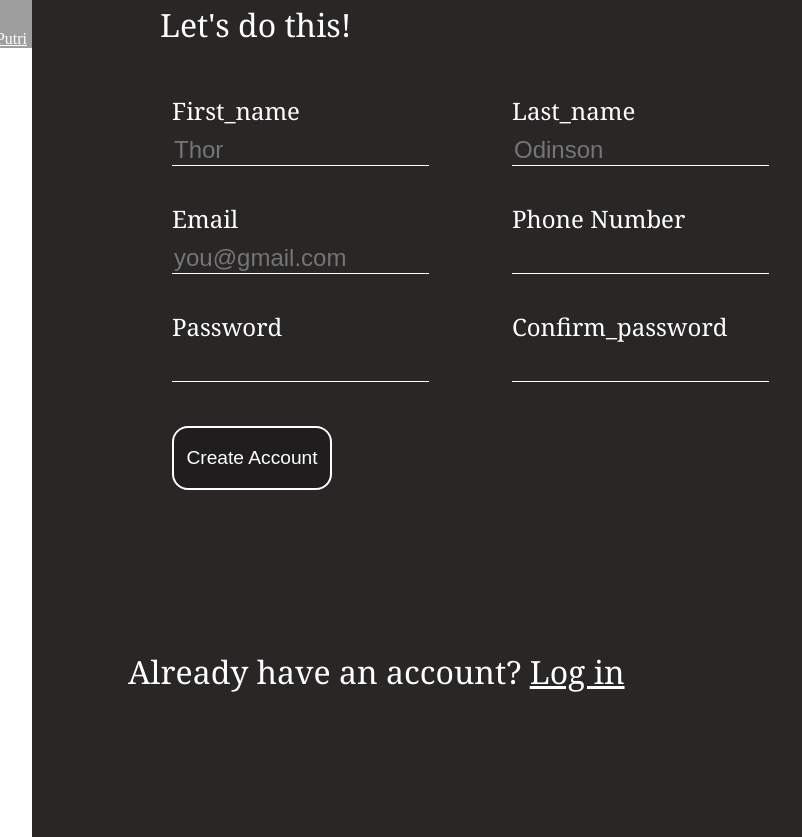
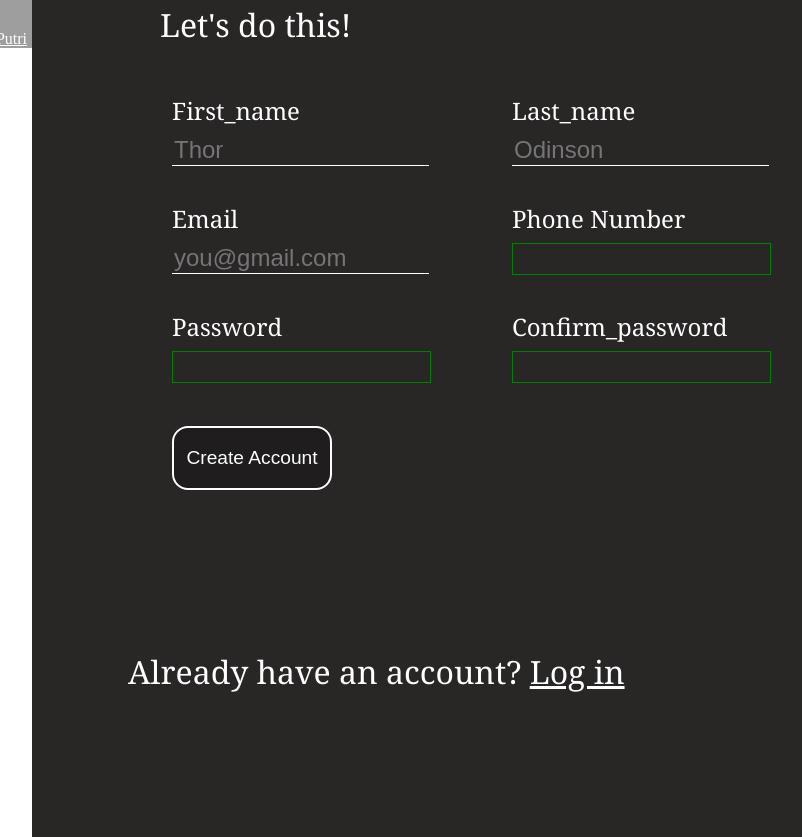
Before and after one commit to Hotel-p/Signup_form, a plain HTML site: page index.html in a window 1280 px wide. Shown: the part 752-1589 px from the top of the page, without its empty margins (376-1178 px from the left). Drawn offline with Linux system fonts and the light colour scheme; grey boxes are pictures that could not be loaded.

Commit message:
update styles

```diff
--- a/styles.css
+++ b/styles.css
@@ -125,7 +125,7 @@ input:invalid:focus {
     border: 1px solid red;
 }
 
-input:valid:focus{
+input:valid{
     border: 1px solid green;
 }
 
```
